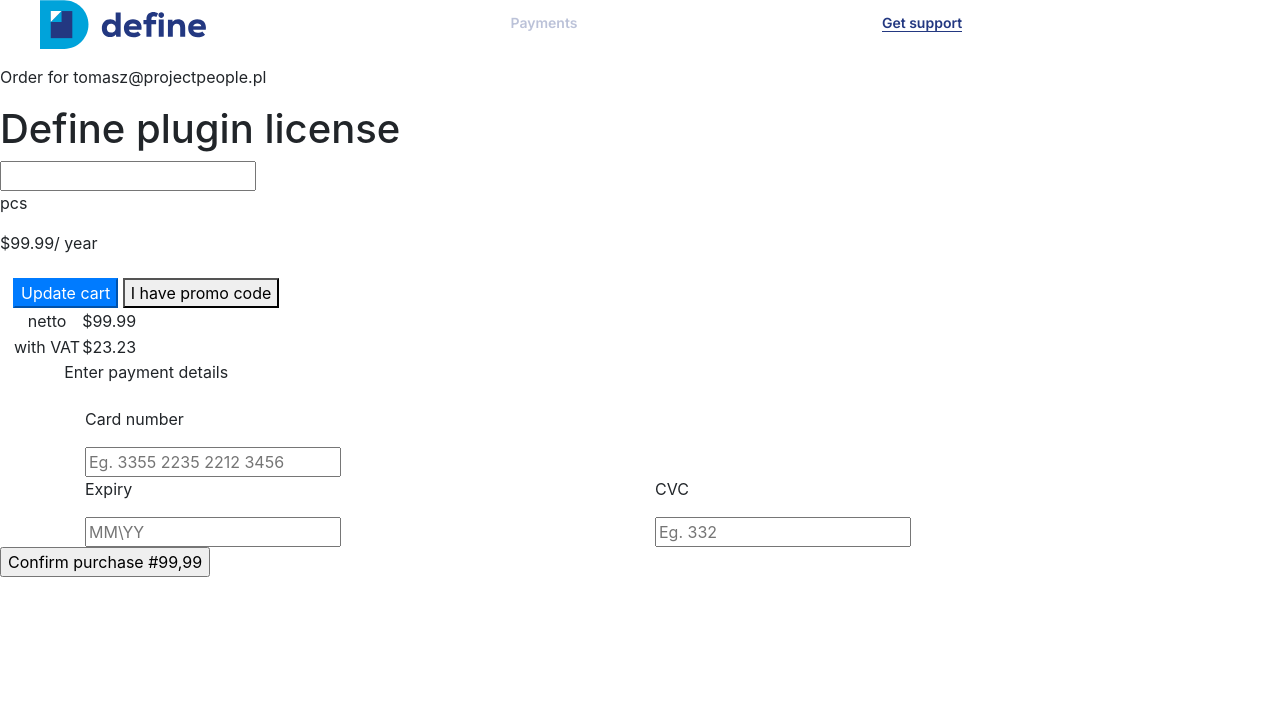
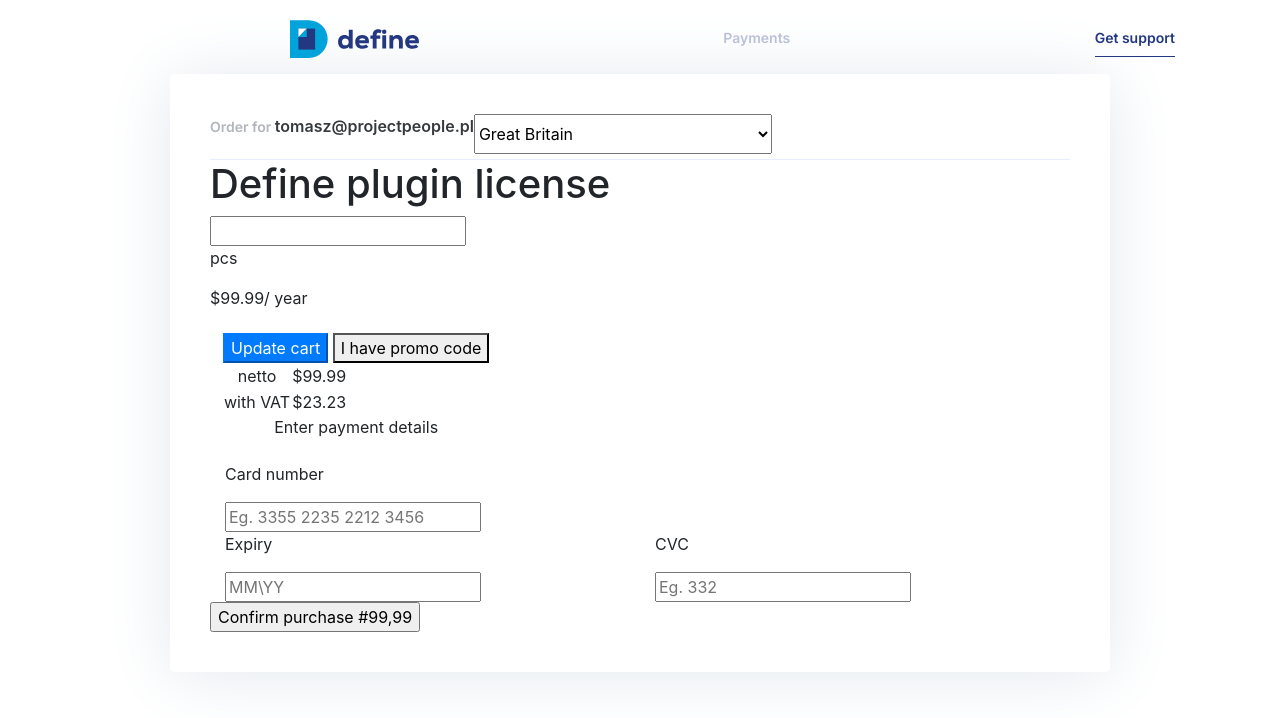
Before and after one commit to AlexanderZhurik/try-define, a plain HTML site: page card/index.html in a window 1280 px wide. Drawn offline with nearby package versions, Linux system fonts and the light colour scheme.

Commit message:
Add files via upload
2h

```diff
--- a/card/index.html
+++ b/card/index.html
@@ -23,14 +23,45 @@
 <body>
     <div class="menu">
         <ul class="menu-ul">
-            <li class="logo menu-item"> <img src="../img/Define_Logo.svg" alt="Define"></li>
+            <li class="logo menu-item"> <img src="../img/Define_Logo.svg" height="38px"ne"></li>
             <li class="menu-item">Payments</li>
             <li class="menu-item active">Get support</li>
         </ul>
     </div>
     <div class="main">
         <div class="top">
-            <p class="order">Order for tomasz@projectpeople.pl</p>
+            <p><span class="order"> Order for </span><span class="ordermail">tomasz@projectpeople.pl</span></p>
+
+            <select name="lang" id="lang">
+                <option selected class="lang-item" style="background-image: url(../img/flags/united-kingdom.svg);">
+
+                    <p>Great Britain</p>
+                </option>
+                <option class="lang-item" style="background-image: url();">
+                    "../img/flags/spain.svg"
+                    <p>Spain</p>
+                </option>
+                <option class="lang-item" style="background-image: url();">
+                    "../img/flags/china.svg"
+                    <p>China</p>
+                </option>
+                <option class="lang-item" style="background-image: url();">
+                    "../img/flags/russia.svg"
+                    <p>Russia</p>
+                </option>
+                <option class="lang-item" style="background-image: url();">
+                    "../img/flags/germany.svg"
+                    <p>Germany</p>
+                </option>
+                <option class="lang-item" style="background-image: url();">
+                    "../img/flags/france.svg"
+                    <p>France</p>
+                </option>
+                <option class="lang-item" style="background-image: url();">
+                    "../img/flags/japan.svg"
+                    <p>Japan</p>
+                </option>
+            </select>
         </div>
         <div class="title">
             <h1>Define plugin license</h1>
--- a/card/style.css
+++ b/card/style.css
@@ -3,7 +3,14 @@
   --cerulean-two: #026fda;
   --off-white: #fffffe;
   --white: #ffffff;
+  --night-blue: #050d2a;
+  --very-light-blue: #e5edff;
 }
+
+.menu {
+  margin-top: 20px;
+}
+
 .menu-item {
   display: inline;
   margin-right: 300px;
@@ -15,12 +22,56 @@
   line-height: 1.5;
   text-align: center;
   color: var(--dusk-blue);
+}
+
+.logo.menu-item {
+  opacity: 1;
+  margin-left: 250px;
 
 }
-  .logo.menu-item {
-      opacity: 1;
-  }
+/* https://www.flaticon.com/packs/browsers-3?word=logo */
+/* https://www.flaticon.com/packs/videogame-logo-4?word=logo */
+/* https://www.flaticon.com/packs/social-15?word=logo */
+/* https://www.flaticon.com/packs/logo-502/2?word=logo */
 .active {
   opacity: 1;
   border-bottom: 1px solid var(--dusk-blue);
+  padding-bottom: 10px;
+  margin-right: 0;
 }
+
+.main {
+  background: white;
+  border-radius: 5px;
+  box-shadow: 0 3px 66px 0 #e3e8ef;
+  margin: 0 170px;
+  padding: 40px;
+}
+
+.order {
+  opacity: 0.3;
+  font-family: Inter;
+  font-size: 14px;
+  font-weight: 600;
+  line-height: 1.5;
+  color: var(--night-blue);
+}
+
+.ordermail {
+  opacity: 0.9;
+  font-weight: 600;
+}
+.top {
+  display: flex;
+  padding-bottom: 5px;
+  border-bottom: 1.5px solid var(--very-light-blue);
+}
+#dropdownMenuButton {
+  background: none;
+  border: none;
+  color: var(--night-blue);
+  font-weight: 600;
+}
+.dropdown-toggle::after {
+  display: none;
+}
```
Also changed, not shown: img/chevron-down.svg (added), img/flags/china.svg (added), img/flags/france.svg (added), img/flags/germany.svg (added), img/flags/japan.svg (added), img/flags/russia.svg (added), img/flags/spain.svg (added), img/flags/united-kingdom.svg (added). Lines whose indentation alone changed are shown as unchanged.
